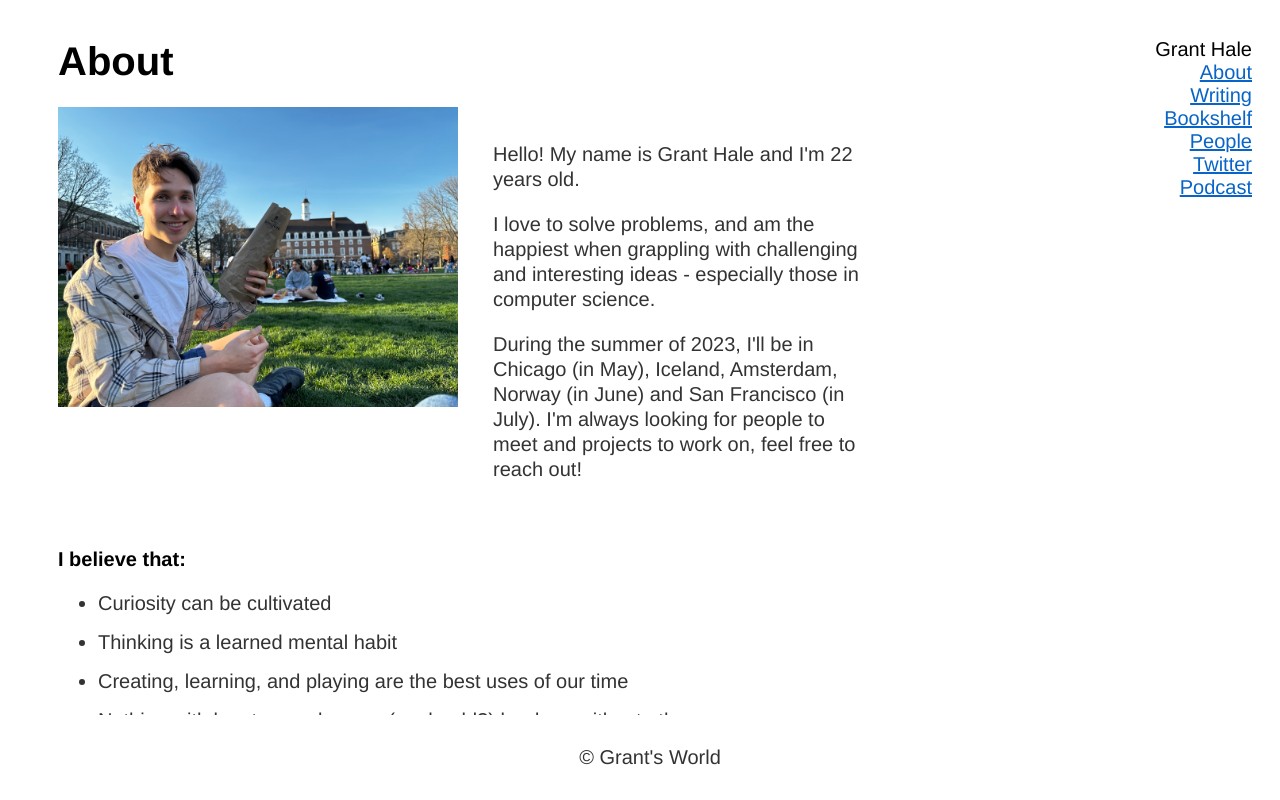
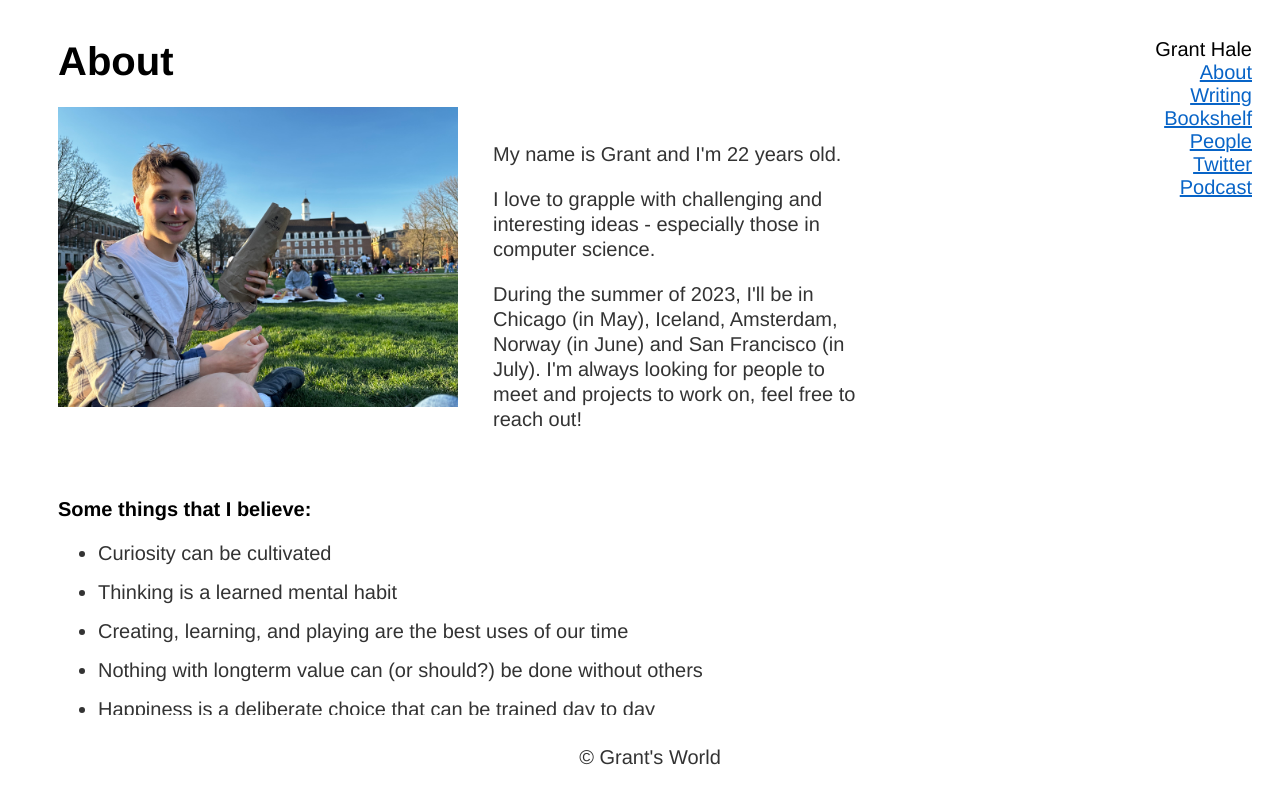
Before and after one commit to granthale/granthale.com, a Node server app: page / in a window 1280 px wide. Run offline with Node 20, Linux system fonts and the light colour scheme.

Commit message:
edited content on multiple pages

```diff
--- a/views/pages/about.ejs
+++ b/views/pages/about.ejs
@@ -17,19 +17,19 @@
       <div style="display:flex; align-items:top;">
         <img src="profile.jpg" alt="Profile" height="300" style="margin-right: 10px;">
         <div id="content">
-          <p> Hello! My name is Grant Hale and I'm 22 years old. </p>
-          <p> I love to solve problems, and am the happiest when grappling with challenging and interesting ideas - especially those in computer science.</p>
+          <p> My name is Grant and I'm 22 years old. </p>
+          <p> I love to grapple with challenging and interesting ideas - especially those in computer science.</p>
           <p> During the summer of 2023, I'll be in Chicago (in May), Iceland, Amsterdam, Norway (in June) and San Francisco (in July). I'm always looking for people to meet and projects to work on, feel free to reach out! </p>
         </div>
       </div>
       <br><br>
-      <b> I believe that: </b>
+      <b> Some things that I believe: </b>
         <ul>
           <li> Curiosity can be cultivated </li>
           <li> Thinking is a learned mental habit </li>
           <li> Creating, learning, and playing are the best uses of our time </li>
           <li> Nothing with longterm value can (or should?) be done without others </li>
-          <li> Happiness is a deliberate choice that can be trained slowly day to day </li>
+          <li> Happiness is a deliberate choice that can be trained day to day </li>
         </ul>
   <%- include('../partials/footer.ejs') %>
 </body>
--- a/views/pages/writing.ejs
+++ b/views/pages/writing.ejs
@@ -14,7 +14,7 @@
     <div id="content">
       <h1> Writing </h1>
       <br>
-      <p> As of 5/9/23, I plan to write at least 15 minutes everyday. These essays will be the culminations of my thoughts. </p>
+      <p> These essays are my attempts to figure out the world that we live in. </p>
       <div id="content">
         <ul>
           <li><a href=""></a></li>
```
Also changed, not shown: views/pages/people.ejs (+5 -6 lines).
